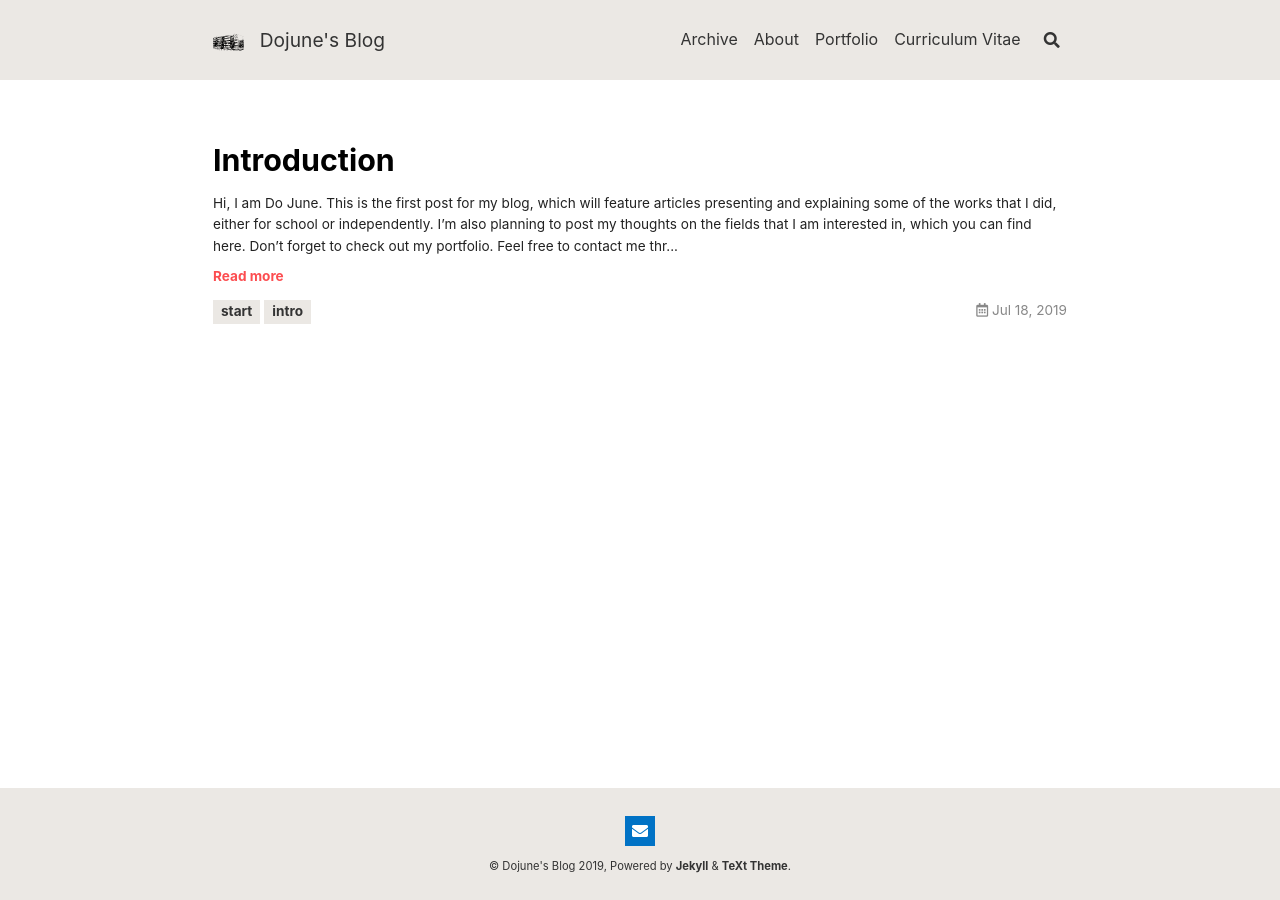
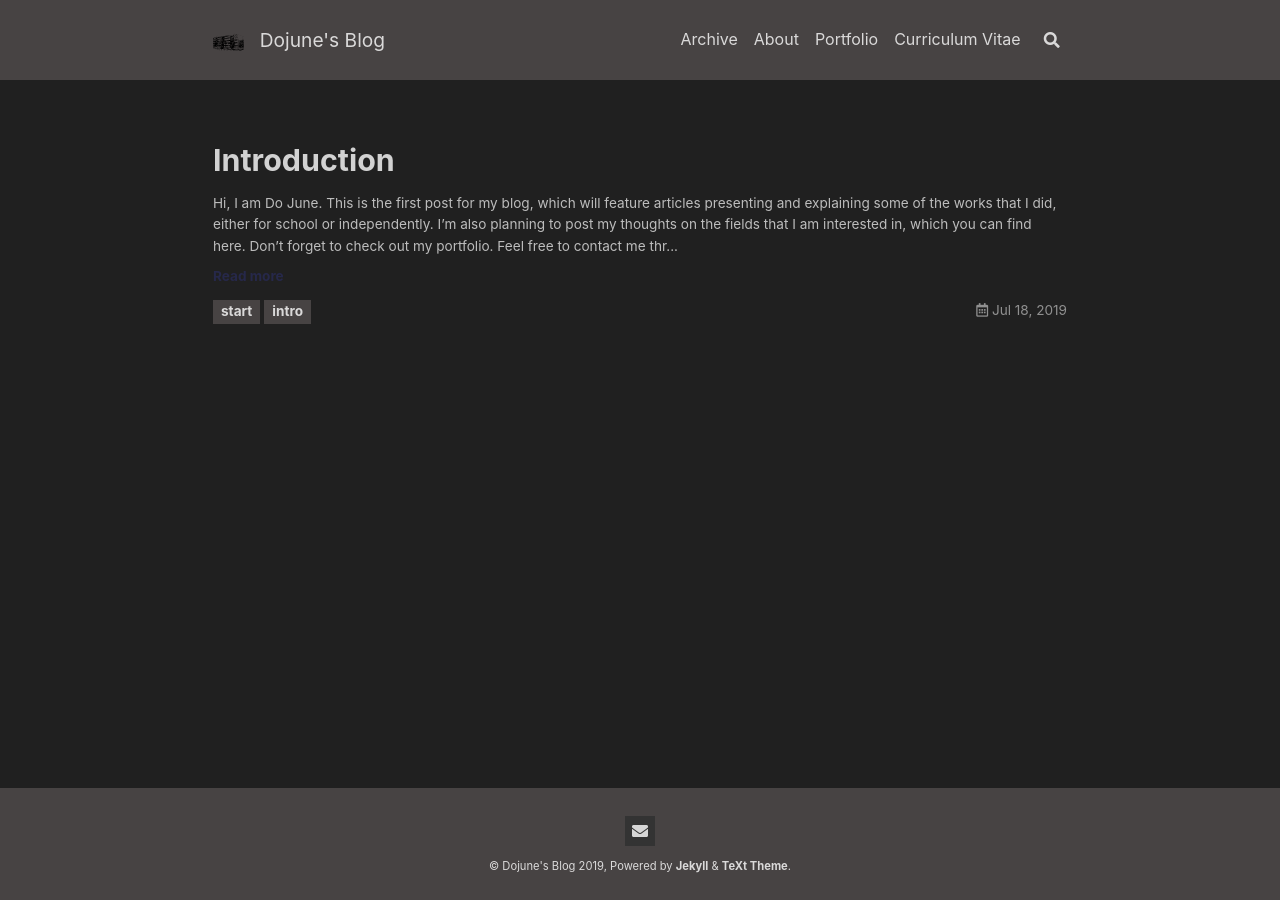
Before and after one commit to mindojune/mindojune.github.io, a Jekyll site: the page built from index.html, in a window 1280 px wide. Built offline with Jekyll 4.4.1, drawn with Linux system fonts in a browser that asks for light colours; nearby versions of some CDN libraries; the list of posts is cut into pages by our own code.

Commit message:
Update _config.yml

```diff
--- a/_config.yml
+++ b/_config.yml
@@ -9,7 +9,7 @@
 
 ## => Site Settings
 ##############################
-text_skin: dojl # "dark" (default), "dark", "forest", "ocean", "chocolate", "orange", "doj", "dojl"
+text_skin: doj # "dark" (default), "dark", "forest", "ocean", "chocolate", "orange", "doj", "dojl"
 highlight_theme: tomorrow-night-eighties # "default" (default), "tomorrow", "tomorrow-night", "tomorrow-night-eighties", "tomorrow-night-blue", "tomorrow-night-bright"
 url     : # the base hostname & protocol for your site e.g. https://www.someone.com
 baseurl : # does not include hostname
```
